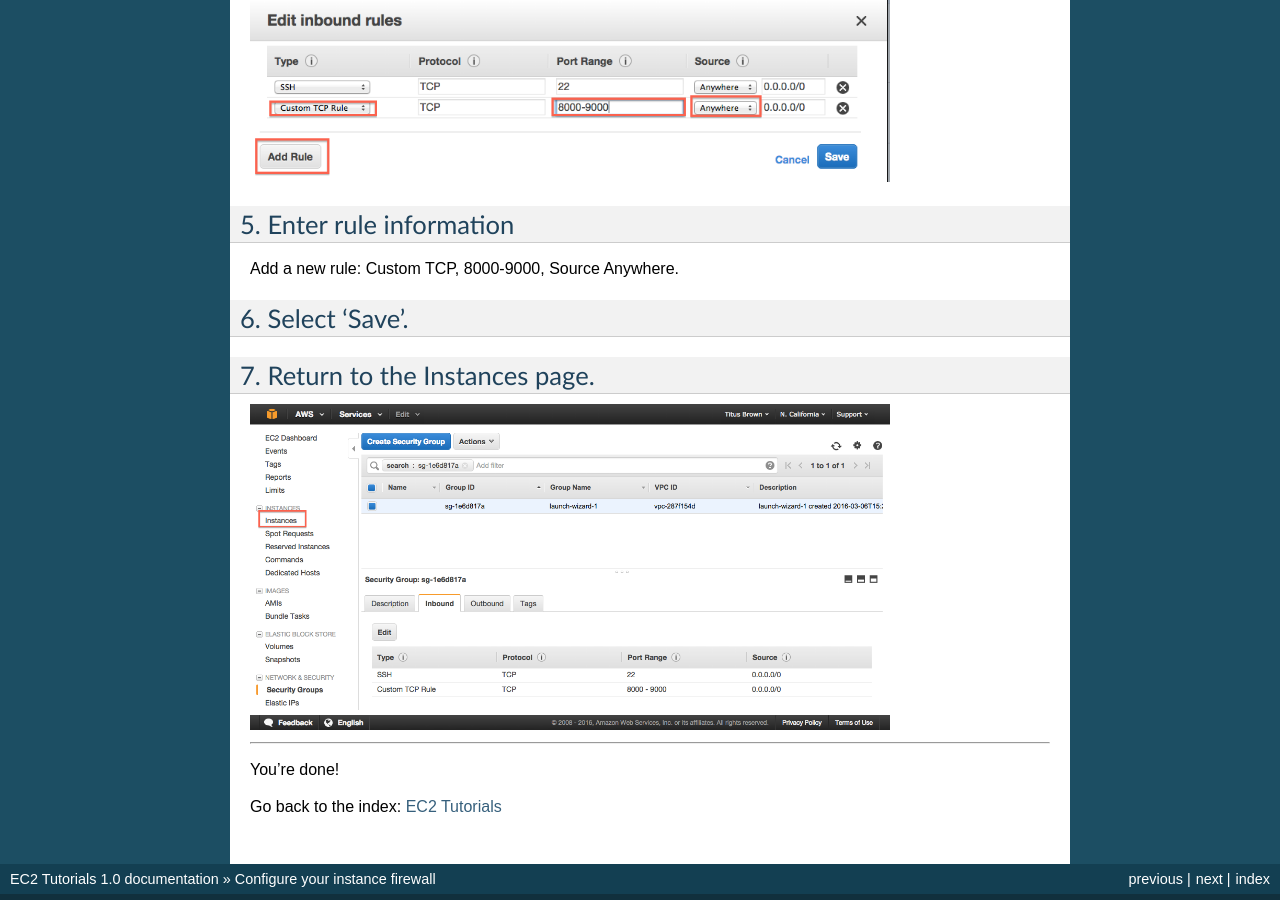
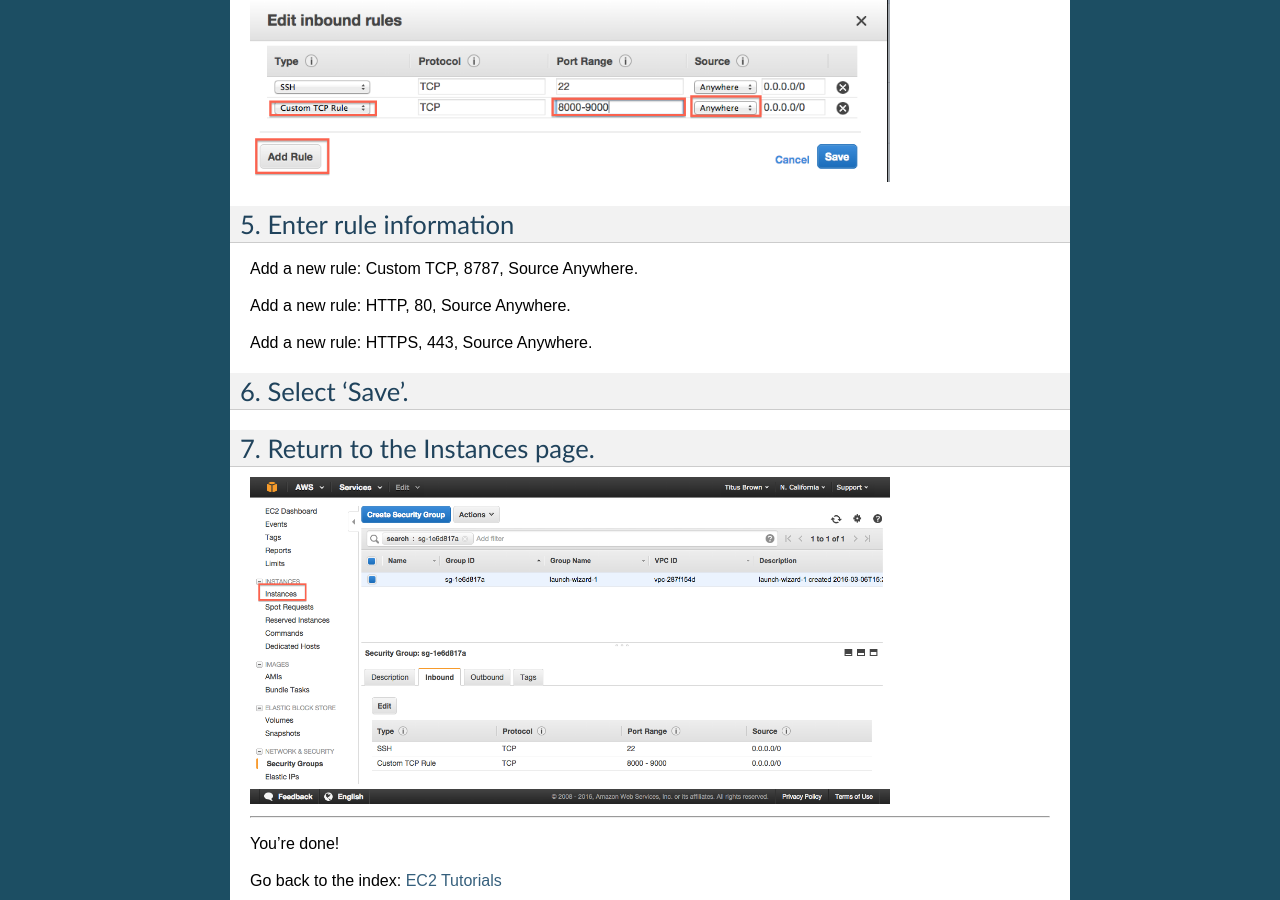
Before and after one commit to germs-lab/ec2-tutorials, a Sphinx documentation site: the page built from docs/configure-firewall.rst, in a window 1280 px wide and 900 px high, scrolled down 1523 px. Built offline with Sphinx 7.4.7, drawn with Linux system fonts in a browser that asks for light colours.

Commit message:
Update configure-firewall.rst

```diff
--- a/docs/configure-firewall.rst
+++ b/docs/configure-firewall.rst
@@ -42,7 +42,11 @@
 5. Enter rule information
 -------------------------
 
-Add a new rule: Custom TCP, 8000-9000, Source Anywhere.
+Add a new rule: Custom TCP, 8787, Source Anywhere.
+
+Add a new rule: HTTP, 80, Source Anywhere.
+
+Add a new rule: HTTPS, 443, Source Anywhere.
 
 6. Select 'Save'.
 -----------------
```
